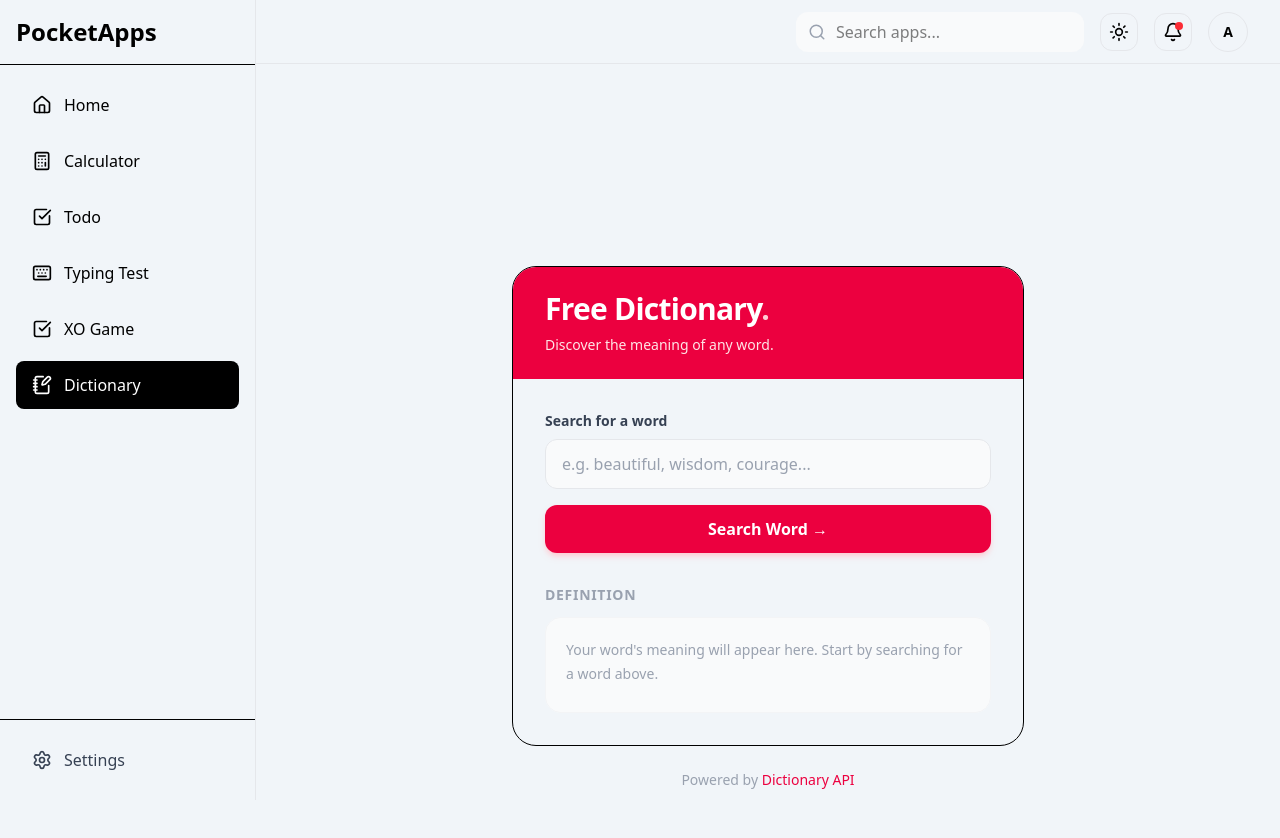
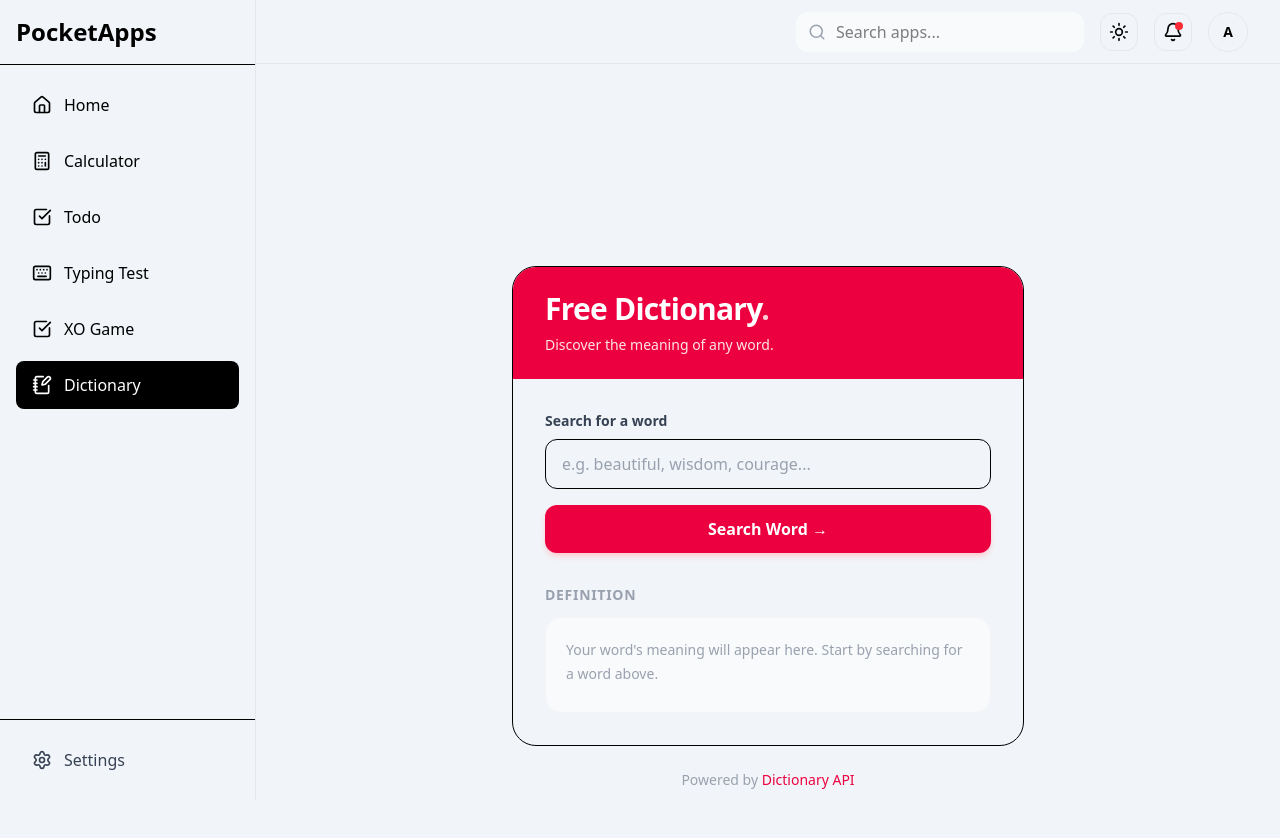
Before and after one commit to afnank16/PocketApps, a React (Vite) app: page /dictionary in a window 1280 px wide. Shown: the top 838 px of the page. Built offline with nearby package versions, Linux system fonts and the light colour scheme.

Commit message:
feat: update Dictionary input styling to support dynamic theme classes

```diff
--- a/src/pages/Dictionary.jsx
+++ b/src/pages/Dictionary.jsx
@@ -57,7 +57,7 @@ function Dictionary(props) {
                             <input
                                 id="word"
                                 value={word}
-                                className="w-full rounded-xl border border-gray-200 bg-gray-50 px-4 py-3 text-gray-800 outline-none transition placeholder:text-gray-400 focus:border-rose-500 focus:bg-white focus:ring-4 focus:ring-rose-100"
+                                className={`w-full rounded-xl border  bg-gray-50 px-4 py-3 text-gray-800 outline-none transition placeholder:text-gray-400 focus:border-rose-500 focus:bg-white focus:ring-4 focus:ring-rose-100 ${props.currentTheme.text} ${props.currentTheme.border} ${props.currentTheme.bg} ${props.currentTheme.text}`}
                                 placeholder="e.g. beautiful, wisdom, courage..."
                                 type="text"
                                 onChange={(e) => setWord(e.target.value)}
```
